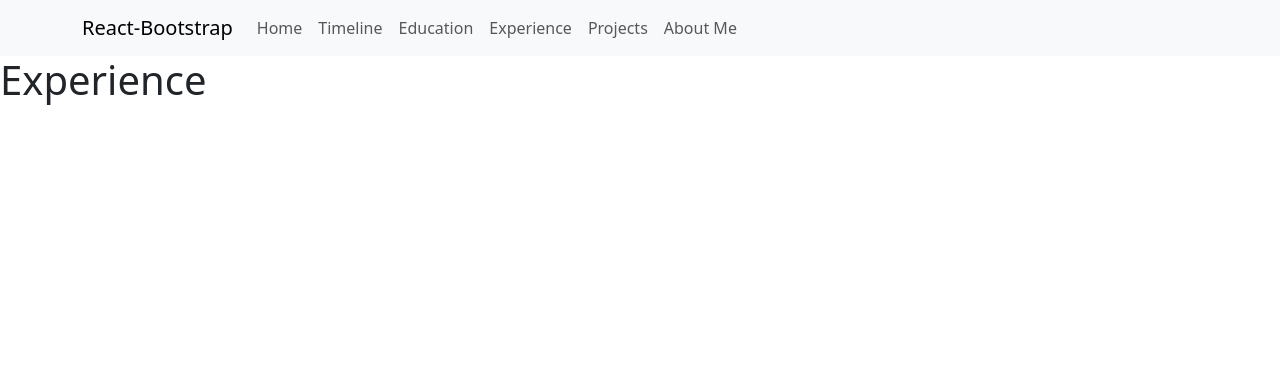
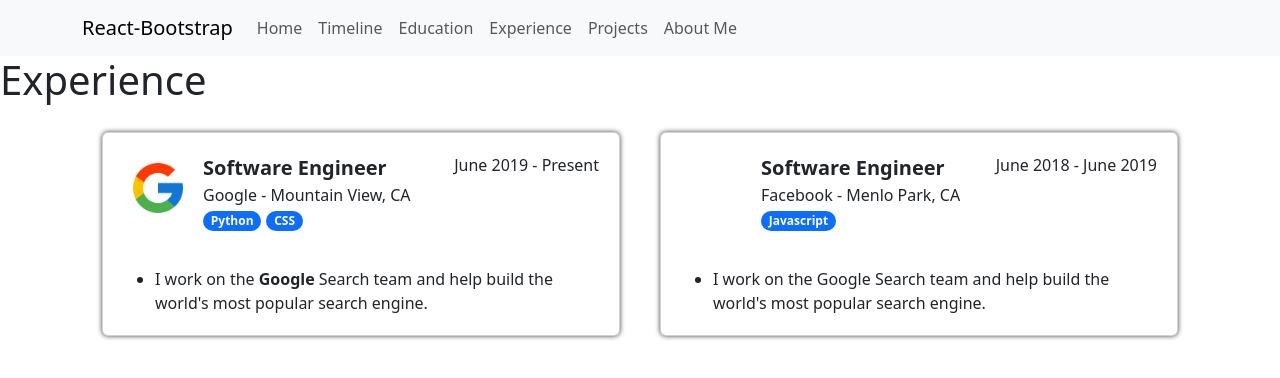
Before and after one commit to beeckusu/project-personal, a React (Create React App) app: page /experience in a window 1280 px wide. Shown: the top 378 px of the page. Built offline with nearby package versions, Linux system fonts and the light colour scheme.

Commit message:
PP-10: Display Experience on Cards
    Create a card that displays information about work experiences.

```diff
--- a/src/App.js
+++ b/src/App.js
@@ -1,4 +1,6 @@
 import './App.css';
+import './css/layouts.css';
+import './css/modules.css';
 import 'bootstrap/dist/css/bootstrap.min.css';
 import { BrowserRouter as Router, Routes, Route } from 'react-router-dom';
 import Home from './pages/Home';
--- /dev/null
+++ b/src/css/layouts.css
@@ -0,0 +1,12 @@
+.layout-flex {
+  display: flex;
+  justify-content: space-between;
+}
+
+.layout-left-aligned {
+  text-align: left;
+}
+
+.layout-right-aligned {
+  text-align: right;
+}
--- /dev/null
+++ b/src/css/modules.css
@@ -0,0 +1,48 @@
+.container.experience-array {
+    display: flex;
+    flex-direction: row;
+    flex-wrap: wrap;
+    align-items: center;
+}
+
+.container.experience-array>* {
+    flex-basis: calc(100% / 2 - 40px);
+    margin: 20px;
+
+}
+
+.experience-array .experience-card {
+    margin: 20px;
+    padding: 20px;
+    -webkit-box-shadow: 0px 0px 5px 0px rgba(0, 0, 0, 0.75);
+    width: 500px;
+}
+
+.experience-icon {
+    width: 50px;
+    height: 50px;
+    margin: 10px 20px 10px 10px;
+    position: absolute;
+}
+
+.experience-card .experience-preface {
+    margin-bottom: 20px;
+    margin-left: 80px;
+}
+
+.experience-card .title {
+    font-size: 20px;
+    margin: 0px;
+}
+
+.experience-card .company,
+.experience-card .date,
+.experience-card .location,
+.experience-card .description {
+    font-size: 16px;
+    margin: 0px;
+}
+
+.experience-card .badge {
+    margin-right: 5px;
+}
--- a/src/pages/ExperiencePage.js
+++ b/src/pages/ExperiencePage.js
@@ -1,7 +1,42 @@
+import ExperienceCard from "../utils/ExperienceCard";
+import { Container } from 'react-bootstrap';
+import googleIcon from '../assets/icon-google.png';
+
+
+const experiences = [
+    {
+        icon: googleIcon,
+        title: "Software Engineer",
+        company: "Google",
+        location: "Mountain View, CA",
+        startDate: "June 2019",
+        endDate: "Present",
+        descriptionPoints: ["I work on the **Google** Search team and help build the world's most popular search engine."],
+        tags: ["Python", "CSS"]
+    },
+    {
+        title: "Software Engineer",
+        company: "Facebook",
+        location: "Menlo Park, CA",
+        startDate: "June 2018",
+        endDate: "June 2019",
+        descriptionPoints: ["I work on the Google Search team and help build the world's most popular search engine."],
+        tags: ["Javascript"]
+    }
+]
+
 const ExperiencePage = () => {
     return (
         <div>
             <h1>Experience</h1>
+            <Container className = 'experience-array'>
+
+            {
+                experiences.map((experience) => {
+                    return <ExperienceCard experience={experience} />
+                })
+            }
+            </Container>
         </div>
     )
 }
--- /dev/null
+++ b/src/utils/ExperienceCard.js
@@ -0,0 +1,27 @@
+import { Card } from 'react-bootstrap';
+import { Badge } from 'react-bootstrap';
+import { formatString } from './func.js';
+
+const ExperienceCard = ({ experience }) => {
+    return (
+        <Card className="experience-card">
+            {experience.icon && <img src={experience.icon} alt="company icon" class="experience-icon"></img>}
+            <div class="experience-preface">
+                <p class='layout-flex title'><b class='title layout-left-aligned'>{experience.title}</b><span class='layout-right-aligned date'>{experience.startDate} - {experience.endDate}</span></p>
+                <p class='company'>{experience.company} - {experience.location}</p>
+                <p>{experience.tags.map((tag) => {
+                    return <Badge pill variant="primary">{tag}</Badge>
+                })}</p>
+
+            </div>
+            <ul class='description'>
+                {experience.descriptionPoints.map((point) => {
+                    return <li dangerouslySetInnerHTML={{ __html: formatString(point) }}></li>
+                })}
+            </ul>
+        </Card>
+    )
+}
+
+
+export default ExperienceCard;
--- /dev/null
+++ b/src/utils/func.js
@@ -0,0 +1,5 @@
+const formatString = (string) => {
+    return string.replace(/(\*\*)(.*?)\1/g, '<strong>$2</strong>');
+}
+
+export { formatString };
```
Also changed, not shown: src/assets/icon-google.png (added).
